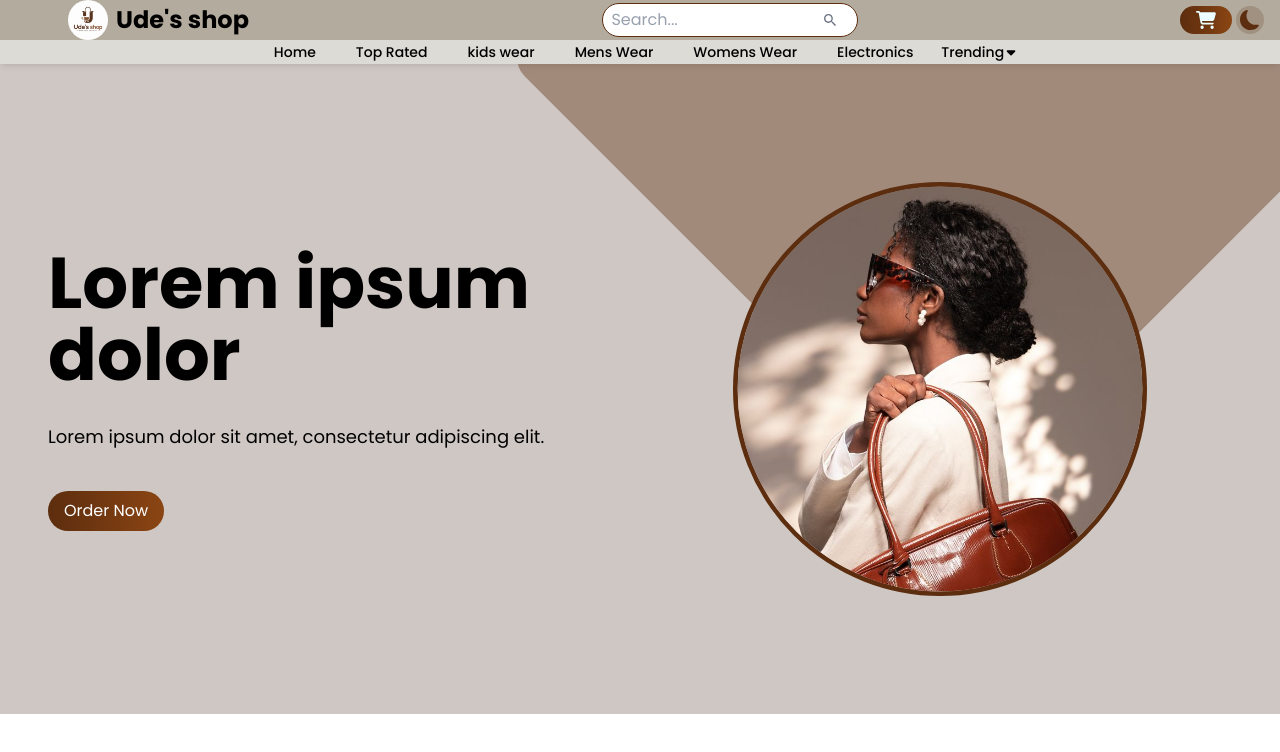
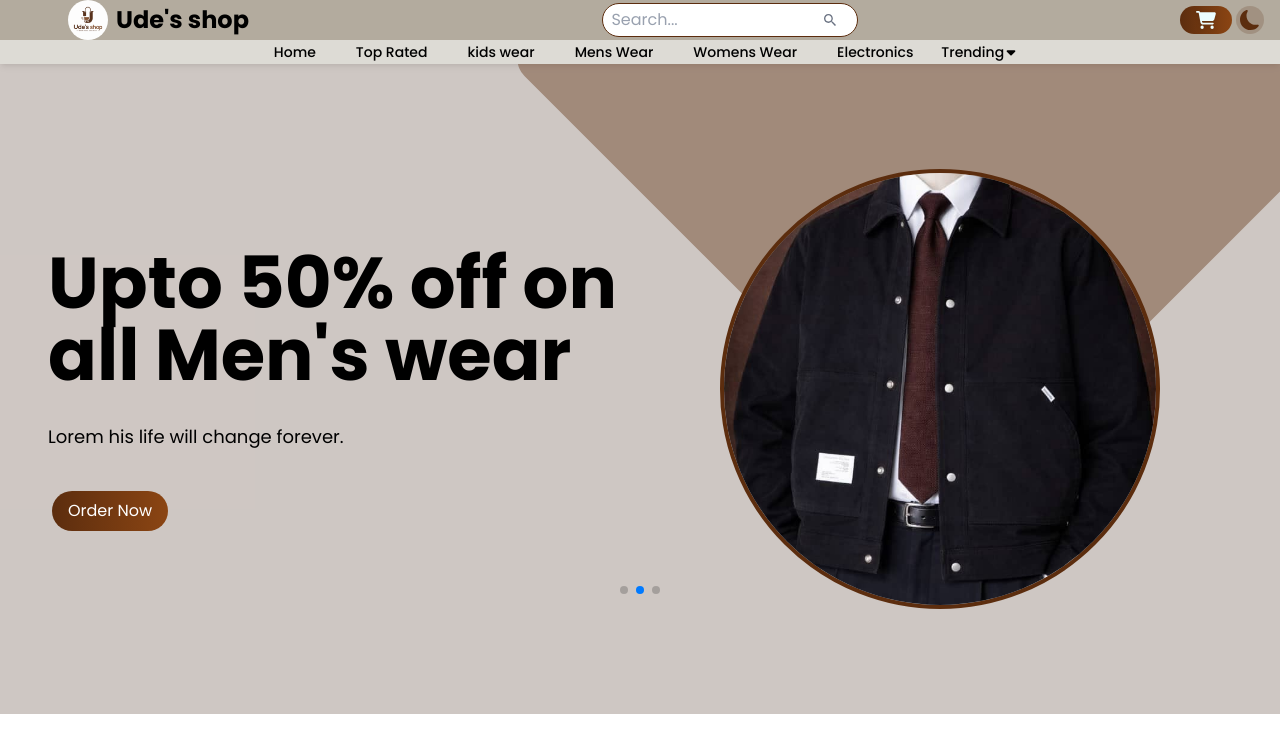
Before and after one commit to Fidelis123/Ude-s-shop, a React (Vite) app: page / in a window 1280 px wide. Shown: the top 752 px of the page. Built offline with nearby package versions, Linux system fonts and the light colour scheme.

Commit message:
hero section

```diff
--- a/package.json
+++ b/package.json
@@ -14,8 +14,7 @@
     "react": "^19.2.6",
     "react-dom": "^19.2.6",
     "react-icons": "^5.6.0",
-    "react-slick": "^0.31.0",
-    "slick-carousel": "^1.8.1",
+    "swiper": "^14.0.5",
     "tailwindcss": "^4.3.0"
   },
   "devDependencies": {
--- a/src/components/Hero.jsx
+++ b/src/components/Hero.jsx
@@ -1,83 +1,100 @@
-import React from 'react'
-import image1 from '../assets/hero/woman.jpeg'
-import image2 from '../assets/hero/suits.jpeg'
-import image3 from '../assets/hero/shoe.jpeg'
-// import Slider from 'react-slick'
-// import "slick-carousel/slick/slick.css"
-// import "slick-carousel/slick/slick-theme.css"
+import React from "react";
+import image1 from "../assets/hero/woman.jpeg";
+import image2 from "../assets/hero/suits.jpeg";
+import image3 from "../assets/hero/shoe.jpeg";
+
+import { Swiper, SwiperSlide } from "swiper/react";
+import { Autoplay, Pagination } from "swiper/modules";
 
 const ImageList = [
   {
     id: 1,
     img: image1,
     tittle: "Upto 20% off on all Women's bag",
-        description : "Pretty ladys shop from here.",
+    description: "Pretty ladys shop from here.",
   },
   {
     id: 2,
     img: image2,
     tittle: "Upto 50% off on all Men's wear",
-        description : "Lorem his life will change forever.",
+    description: "Lorem his life will change forever.",
   },
   {
     id: 3,
     img: image3,
     tittle: "Upto 10% off on all Unisex shoes",
-        description : "Best shoes are sold here.",
+    description: "Best shoes are sold here.",
   },
-]
+];
 
 const Hero = () => {
-  // const settings = {
-  //   dots: true,
-  //   infinite: true,
-  //   speed: 800,
-  //   slidesToShow: 1,
-  //   slidesToScroll: 1,
-  //   arrows: false,
-  //   autoplay: true,
-  //   autoplaySpeed: 4000,
-  //   cssEase: "ease-in-out",
-  //   pauseOnhover: false,
-  //   pauseOnFocus: true,
-  // }
   return (
-    <section className="relative overflow-hidden min-h-137.5 sm:min-h-162.5
+    <section
+      className="relative overflow-hidden min-h-137.5 sm:min-h-162.5
       bg-extra/50 flex items-center justify-center dark:bg-extra
-     dark:text-white duration-200">
+      dark:text-white duration-200"
+    >
       {/* background pattern */}
-      <div className="h-160 w-160 bg-primary/40
-       absolute -top-1/2 right-0 rounded-3xl rotate-45 z-9">
-      </div>
-      {/* hero section  */}
+      <div
+        className="h-160 w-160 bg-primary/40
+        absolute -top-1/2 right-0 rounded-3xl rotate-45 z-0"
+      ></div>
+
+      {/* hero section */}
       <section className="container pb-8 sm:pb-0">
+        <Swiper
+          modules={[Autoplay, Pagination]}
+          slidesPerView={1}
+          loop={true}
+          pagination={{ clickable: true }}
+          autoplay={{
+            delay: 4000,
+            disableOnInteraction: false,
+          }}
+        >
+          {ImageList.map((item) => (
+            <SwiperSlide key={item.id}>
+              <div className="grid grid-cols-1 sm:grid-cols-2 gap-4">
+                <div
+                  className="flex flex-col justify-center gap-4 pt-12 sm:pt-0
+                  text-center sm:text-left order-2 sm:order-1 relative z-10"
+                >
+                  <h1 className="text-5xl sm:text-6xl lg:text-7xl font-bold mb-4">
+                    {item.tittle}
+                  </h1>
+
+                  <p className="text-sm sm:text-base lg:text-lg mb-6">
+                    {item.description}
+                  </p>
+
                   <div>
-            <div className="grid grid-cols-1 sm:grid-cols-2 gap-4">
-              <div className="flex flex-col justify-center gap-4 pt-12 sm:pt-0
-              text-center sm:text-left order-2 sm:order-1 relative z-10">
-                <h1 className="text-5xl sm:text-6xl lg:text-7xl font-bold mb-4">Lorem ipsum dolor</h1>
-                <p className="text-sm sm:text-base lg:text-lg mb-6">
-                  Lorem ipsum dolor sit amet, consectetur adipiscing elit.</p>
-                <div>
-                  <button onClick={() => alert('Ordering not avaliable yet')}
-                    className="btn-primary">
+                    <button
+                      onClick={() => alert("Ordering not available yet")}
+                      className="btn-primary ml-1"
+                    >
                       Order Now
                     </button>
                   </div>
                 </div>
+
                 {/* image section */}
                 <section className="order-1 sm:order-2 flex items-center justify-center">
                   <div className="relative z-10">
-                  <img src={image1} alt="Hero Image"
-                  className="w-80 h-80 sm:h-90 sm:w-90
-                    sm:scale-115 object-cover object-top rounded-full border-4 border-primary"/>
+                    <img
+                      src={item.img}
+                      alt={item.tittle}
+                      className="w-80 h-80 sm:h-110 sm:w-110  z-10
+                      sm:scale-100 object-cover object-center rounded-full border-4 border-primary"
+                    />
                   </div>
                 </section>
               </div>
-          </div>
+            </SwiperSlide>
+          ))}
+        </Swiper>
       </section>
     </section>
-  )
-}
+  );
+};
 
-export default Hero
+export default Hero;
--- a/src/main.jsx
+++ b/src/main.jsx
@@ -1,13 +1,14 @@
-import { StrictMode } from 'react'
-import { createRoot } from 'react-dom/client'
-import './index.css'
-import App from './App.jsx'
+import { StrictMode } from "react";
+import { createRoot } from "react-dom/client";
+import App from "./App";
+import "./index.css";
 
-// createRoot(document.getElementById('root')).render(
-//   <StrictMode>
-//     <App />
-//   </StrictMode>,
+// Swiper CSS
+import "swiper/css";
+import "swiper/css/pagination";
 
-createRoot(document.getElementById('root')).render(
-  <App />
-)
+createRoot(document.getElementById("root")).render(
+  <StrictMode>
+    <App />
+  </StrictMode>
+);
```
Also changed, not shown: 1 other file (tests, documents, lock files or other folders). Lines whose indentation alone changed are shown as unchanged.
